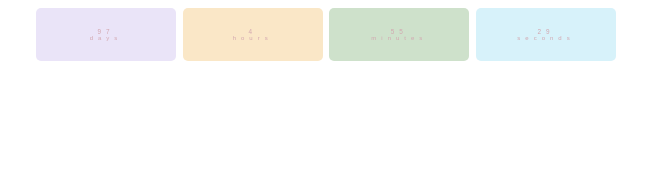
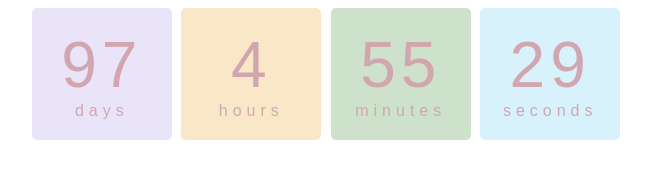
Before and after one commit to gummiebean/notion, a plain HTML site: page index.html in a window 1280 px wide. Shown: the whole page, without its empty margins (314-965 px from the left). Drawn offline with Linux system fonts and the light colour scheme.

Commit message:
Update index.html

```diff
--- a/index.html
+++ b/index.html
@@ -16,7 +16,7 @@ body{
   text-align: center;
   text-transform: lowercase;
   font-family: 'Monotype Corsiva', sans-serif;
-  font-size: .10em;
+  font-size: 1em;
   letter-spacing: 5px;
 }
 
```
